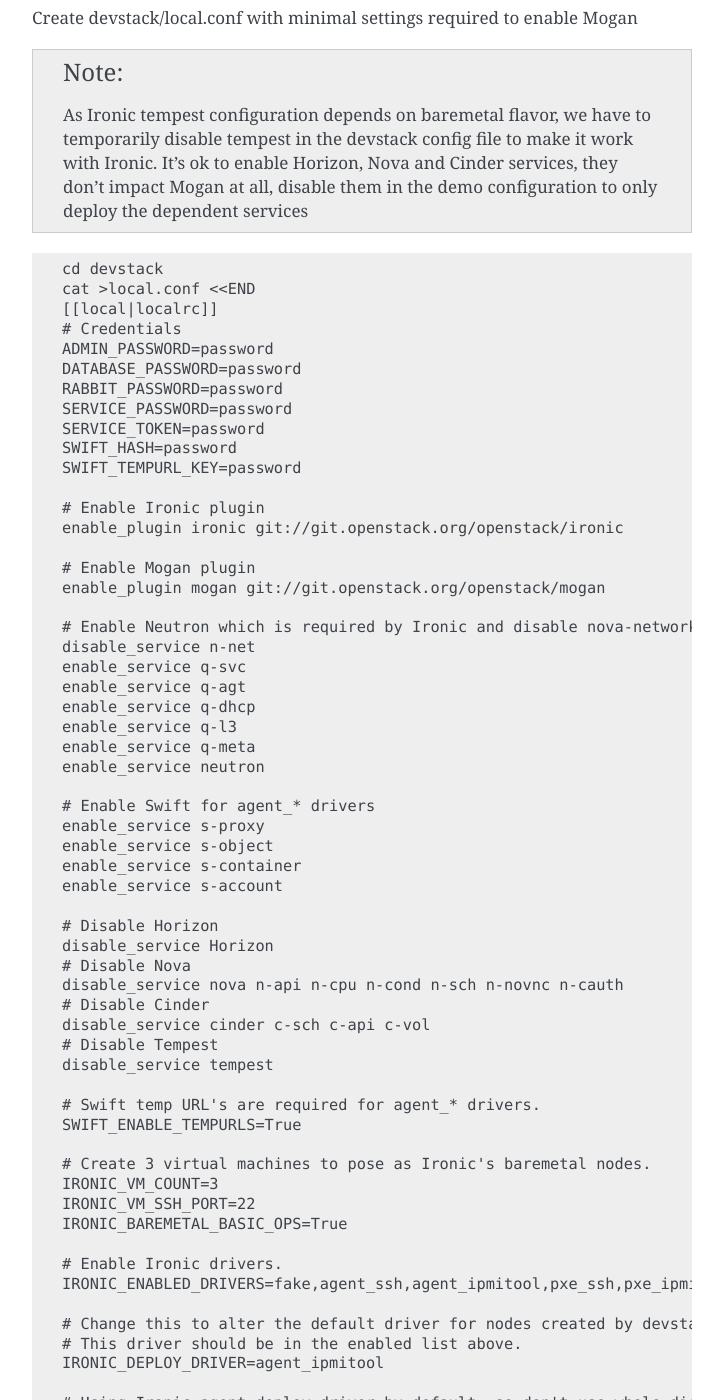
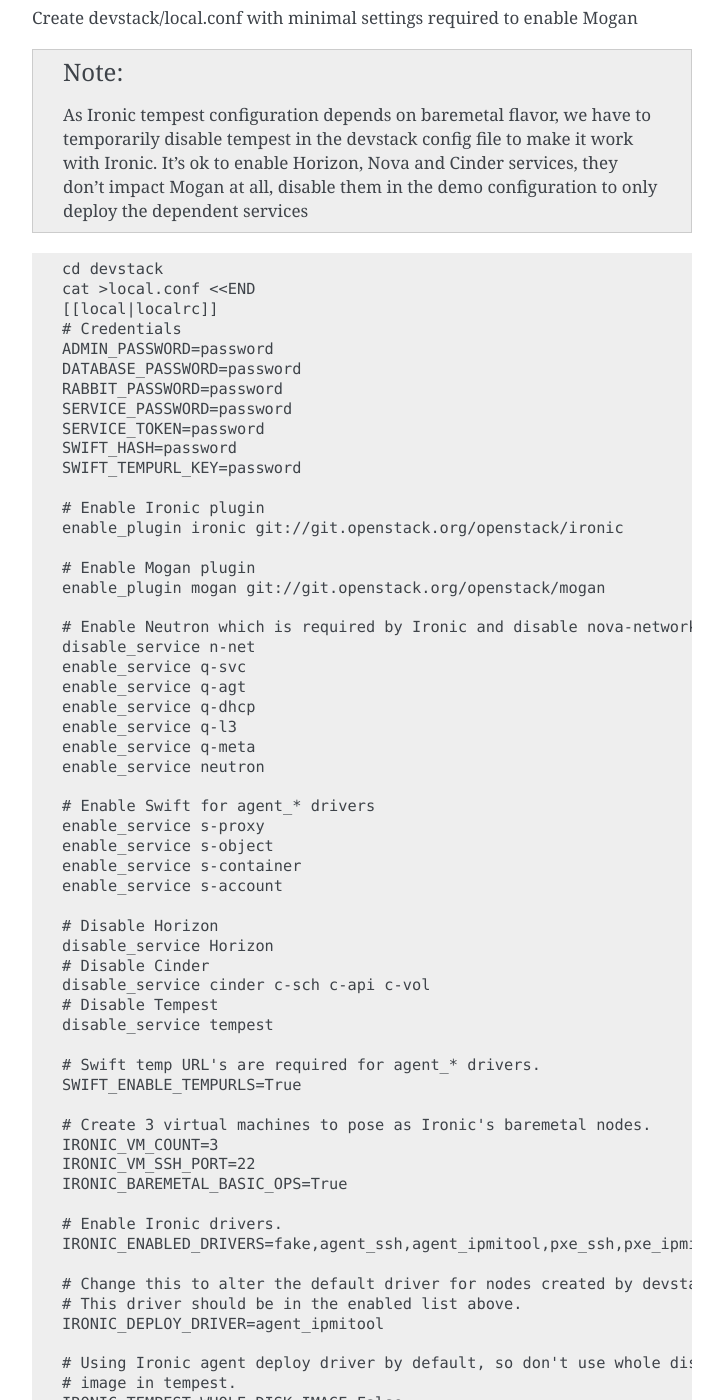
Before and after one commit to openstack-archive/mogan, a Sphinx documentation site: the page built from doc/source/dev/dev-quickstart.rst, in a window 1280 px wide and 1400 px high, scrolled down 5341 px. Shown: the whole window, without its empty margins (388-1111 px from the left). Built offline with Sphinx 7.4.7, drawn with Linux system fonts in a browser that asks for light colours; some of the changed text lies outside the part shown.

Commit message:
Update devstack config file to enable nova*
We don't rely on nova, but as there's a bug with Ironic devstack
plugin, so we need to enable nova* to make devstack setup successfully

Change-Id: I7797e13d9eae25ee2bfccbbf701d7606aa4f8684

```diff
--- a/doc/source/dev/dev-quickstart.rst
+++ b/doc/source/dev/dev-quickstart.rst
@@ -286,8 +286,6 @@
 
     # Disable Horizon
     disable_service Horizon
-    # Disable Nova
-    disable_service nova n-api n-cpu n-cond n-sch n-novnc n-cauth
     # Disable Cinder
     disable_service cinder c-sch c-api c-vol
     # Disable Tempest
```
